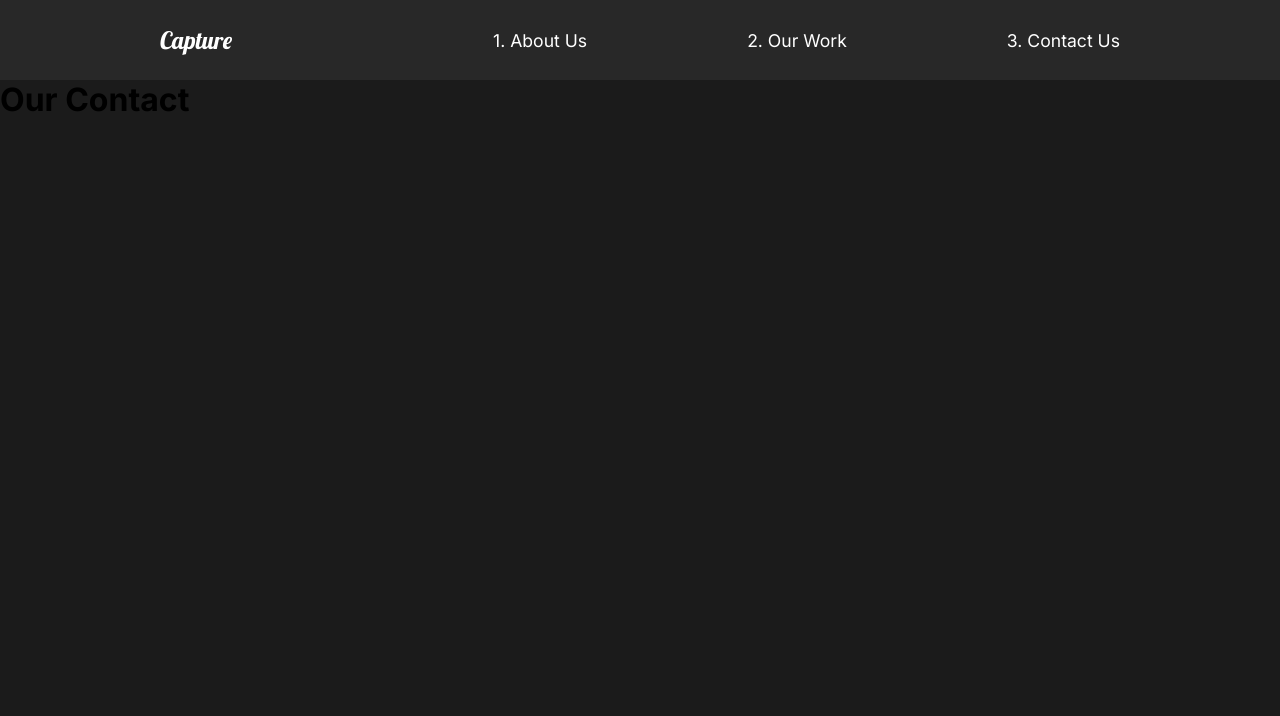
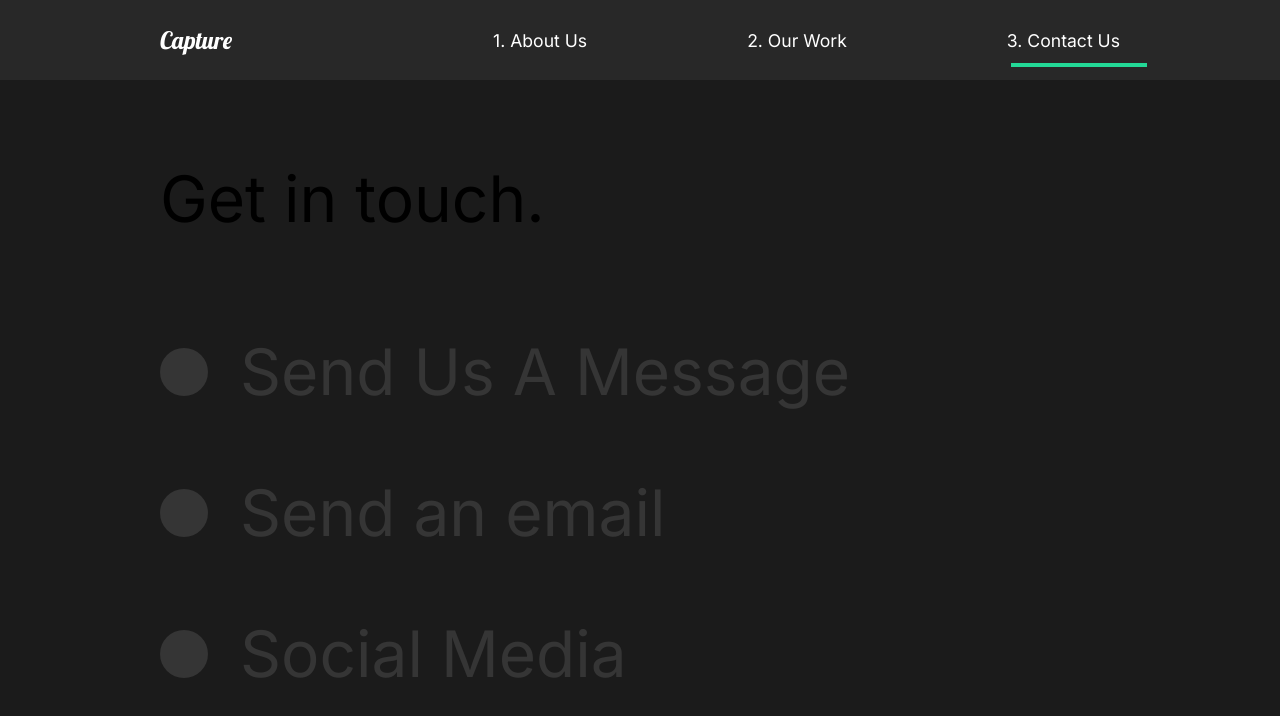
Before and after one commit to 3kk0/the-creative-react-course-capture, a React (Create React App) app: page /contact in a window 1280 px wide. Shown: the top 716 px of the page. Built offline with nearby package versions, Linux system fonts and the light colour scheme.

Commit message:
13. last step with line Animation and quick fixes

```diff
--- a/src/components/Nav.js
+++ b/src/components/Nav.js
@@ -1,8 +1,11 @@
 import React from "react";
 import styled from "styled-components";
 import { Link } from "react-router-dom";
+import { motion } from "framer-motion";
+import { useLocation } from "react-router-dom";
 
 const Nav = () => {
+  const { pathname } = useLocation();
   return (
     <StyledNav>
       <h1>
@@ -13,12 +16,27 @@
       <ul>
         <li>
           <Link to="/">1. About Us</Link>
+          <Line
+            transition={{ duration: 0.75 }}
+            initial={{ width: "0%" }}
+            animate={{ width: pathname === "/" ? "50%" : "0%" }}
+          />
         </li>
         <li>
           <Link to="/work">2. Our Work</Link>
+          <Line
+            transition={{ duration: 0.75 }}
+            initial={{ width: "0%" }}
+            animate={{ width: pathname === "/work" ? "50%" : "0%" }}
+          />
         </li>
         <li>
           <Link to="/contact">3. Contact Us</Link>
+          <Line
+            transition={{ duration: 0.75 }}
+            initial={{ width: "0%" }}
+            animate={{ width: pathname === "/contact" ? "50%" : "0%" }}
+          />
         </li>
       </ul>
     </StyledNav>
@@ -33,6 +51,9 @@
   align-items: center;
   padding: 1rem 10rem;
   background: #282828;
+  position: sticky;
+  top: 0;
+  z-index: 10;
   a {
     color: white;
     text-decoration: none;
@@ -52,4 +73,13 @@
   }
 `;
 
+const Line = styled(motion.div)`
+  height: 0.3rem;
+  background: #23d997;
+  width: 0%;
+  position: absolute;
+  bottom: -80%;
+  left: 60%;
+`;
+
 export default Nav;
--- /dev/null
+++ b/src/components/ScrollTop.js
@@ -0,0 +1,15 @@
+import { useEffect } from "react";
+import { useLocation } from "react-router-dom";
+
+const ScrollTop = () => {
+  const { pathname } = useLocation();
+  useEffect(() => {
+    window.scroll({
+      top: 0,
+      left: 0,
+    });
+  }, [pathname]);
+  return null;
+};
+
+export default ScrollTop;
--- a/src/pages/AboutUs.js
+++ b/src/pages/AboutUs.js
@@ -6,6 +6,7 @@
 //Animations
 import { motion } from "framer-motion";
 import { pageAnimation } from "../animation";
+import ScrollTop from "../components/ScrollTop";
 
 const AboutUs = () => {
   return (
@@ -18,6 +19,7 @@
       <AboutSection />
       <ServicesSection />
       <FaqSection />
+      <ScrollTop />
     </motion.div>
   );
 };
--- a/src/pages/ContactUs.js
+++ b/src/pages/ContactUs.js
@@ -1,19 +1,74 @@
 import React from "react";
 //Animations
 import { motion } from "framer-motion";
-import { pageAnimation } from "../animation";
+import { pageAnimation, titleAnim } from "../animation";
+import styled from "styled-components";
 
-const OurWork = () => {
+const ContactUs = () => {
   return (
-    <motion.div
+    <ContactStyle
       exit="exit"
       variants={pageAnimation}
       initial="hidden"
       animate="show"
     >
-      <h1>Our Contact</h1>
-    </motion.div>
+      <Title>
+        <Hide>
+          <motion.h2 variants={titleAnim}>Get in touch.</motion.h2>
+        </Hide>
+      </Title>
+      <div>
+        <Hide>
+          <Social variants={titleAnim}>
+            <Circle />
+            <h2>Send Us A Message</h2>
+          </Social>
+        </Hide>
+        <Hide>
+          <Social variants={titleAnim}>
+            <Circle />
+            <h2>Send an email</h2>
+          </Social>
+        </Hide>
+        <Hide>
+          <Social variants={titleAnim}>
+            <Circle />
+            <h2>Social Media</h2>
+          </Social>
+        </Hide>
+      </div>
+    </ContactStyle>
   );
 };
 
-export default OurWork;
+const ContactStyle = styled(motion.div)`
+  padding: 5rem 10rem;
+  color: #353535;
+  min-height: 90vh;
+`;
+
+const Title = styled.div`
+  margin-bottom: 4rem;
+  color: black;
+`;
+
+const Hide = styled.div`
+  overflow: hidden;
+`;
+
+const Circle = styled.div`
+  border-radius: 50%;
+  width: 3rem;
+  height: 3rem;
+  background: #353535;
+`;
+
+const Social = styled(motion.div)`
+  display: flex;
+  align-items: center;
+  h2 {
+    margin: 2rem;
+  }
+`;
+
+export default ContactUs;
--- a/src/pages/OurWork.js
+++ b/src/pages/OurWork.js
@@ -16,6 +16,7 @@
   sliderContainer,
 } from "../animation";
 import { useScroll } from "../components/useScroll";
+import ScrollTop from "../components/ScrollTop";
 
 const OurWork = () => {
   const [element, controls] = useScroll();
@@ -63,6 +64,7 @@
           <img src={goodtimes} alt="goodtimes" />
         </Link>
       </Movie>
+      <ScrollTop />
     </Work>
   );
 };
```
